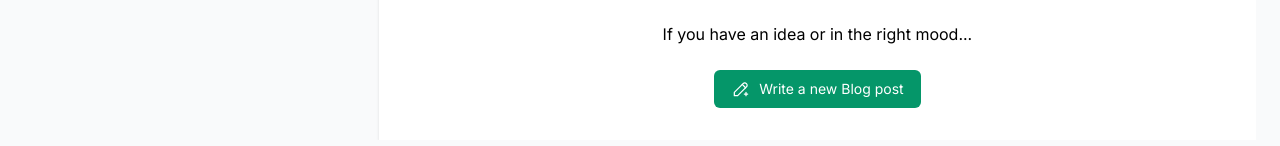
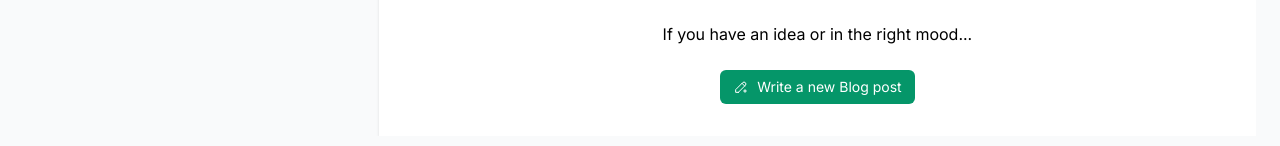
Before and after one commit to Uptaker/blogtastic, a Svelte app in the folder ui/: page /manage in a window 1280 px wide. Shown: the part 346-492 px from the top of the page. Built offline with nearby package versions, Linux system fonts and the light colour scheme; no server answers.

Commit message:
make buttons small by default

```diff
--- a/ui/src/components/Button.svelte
+++ b/ui/src/components/Button.svelte
@@ -2,7 +2,7 @@
   import Icon from 'src/icons/Icon.svelte'
 
   export let icon = ''
-  export let size: 'sm'|''|'lg' = ''
+  export let size: 'sm'|''|'lg' = 'sm'
   export let label = ''
   export let type: 'button'|'submit' = 'button'
 
```
